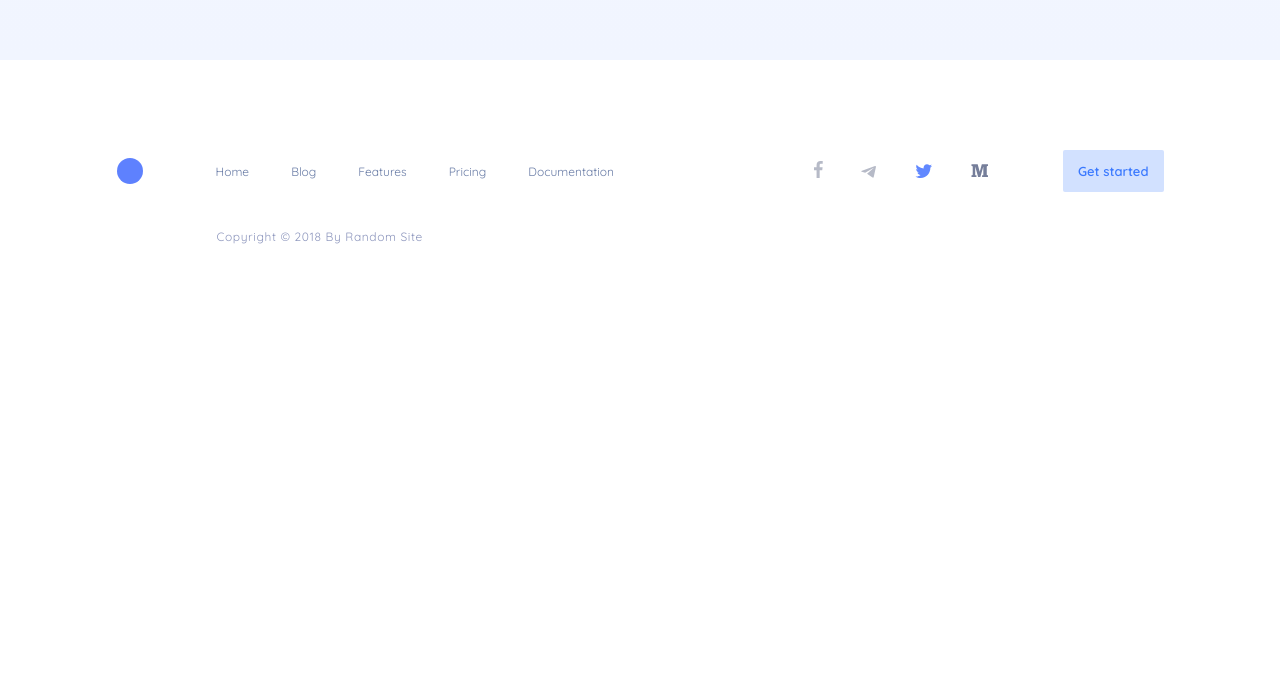
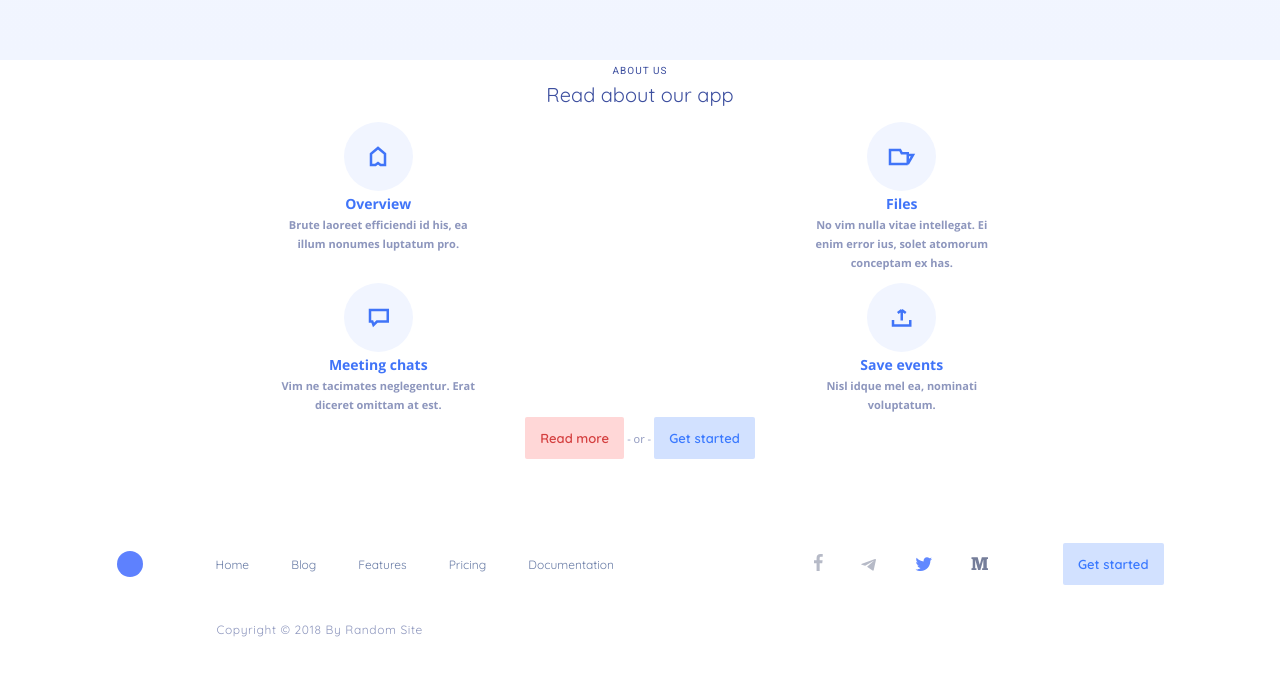
Before and after one commit to YevhenMoiseienko/IncreaseYourProductivity, a website: page index.html in a window 1280 px wide. Shown: the part 1520-2196 px from the top of the page. Before the commit the page ends 1857 px from the top, so only its background shows below. Drawn offline with nearby package versions, Linux system fonts and the light colour scheme.

Commit message:
no message

```diff
--- a/index.html
+++ b/index.html
@@ -106,6 +106,70 @@
             </div>
         </div>
         <!-- /.plan -->
+        <div class="about-us">
+            <div class="container">
+                <div class="about-us__main">
+                    <div class="about-us__mark">
+                        <p>ABOUT US</p>
+                    </div>
+                    <div class="about-us__subtitle">
+                        <h3>Read about our app</h3>
+                    </div>
+                    <div class="about-us__block flex">
+                        <div class="about-us__box">
+                            <div class="about-us__box__picture">
+                                <img src="img/aboutUs/home.svg" alt="">
+                            </div>
+                            <div class="about-us__box__title">
+                                <p>Overview</p>
+                            </div>
+                            <div class="about-us__box__text">
+                                <p>Brute laoreet efficiendi id his, ea illum nonumes luptatum pro.</p>
+                            </div>
+                        </div>
+                        <div class="about-us__box">
+                            <div class="about-us__box__picture">
+                                <img src="img/aboutUs/directory.svg" alt="">
+                            </div>
+                            <div class="about-us__box__title">
+                                <p>Files</p>
+                            </div>
+                            <div class="about-us__box__text">
+                                <p>No vim nulla vitae intellegat. Ei enim error ius, solet atomorum conceptam ex has.</p>
+                            </div>
+                        </div>
+                        <div class="about-us__box">
+                            <div class="about-us__box__picture">
+                                <img src="img/aboutUs/message.svg" alt="">
+                            </div>
+                            <div class="about-us__box__title">
+                                <p>Meeting chats</p>
+                            </div>
+                            <div class="about-us__box__text">
+                                <p>Vim ne tacimates neglegentur. Erat diceret omittam at est.</p>
+                            </div>
+                        </div>
+                        <div class="about-us__box">
+                            <div class="about-us__box__picture">
+                                <img src="img/aboutUs/sand.svg" alt="">
+                            </div>
+                            <div class="about-us__box__title">
+                                <p>Save events</p>
+                            </div>
+                            <div class="about-us__box__text">
+                                <p>Nisl idque mel ea, nominati voluptatum.</p>
+                            </div>
+                        </div>
+                    </div>
+                    <div class="about-us__buttons">
+                        <a class="button button_red button_bgPink" href="#">Read more</a>
+                        <span>- or -</span>
+                        <a class="button button_blueDark button_bgPaleBlue" href="#">Get started</a>
+                    </div>
+                </div>
+            </div>
+        </div>
+        <!-- /.about-us -->
     </div>
     <!-- ./content  -->
     <footer class="footer">
--- /dev/null
+++ b/scss/_aboutUs.scss
@@ -0,0 +1,51 @@
+@import "variables";
+.about-us {
+  font-family: $openSans;
+  &__main {
+    padding: 5px 0;
+    text-align: center;
+  }
+  &__mark {
+    font-family: $roboto;
+    font-size: $fz10;
+    line-height: 1.2;
+    letter-spacing: 0.1em;
+    text-transform: uppercase;
+    color: $darkBlue;
+  }
+  &__subtitle{
+    margin: 5px 0 10px;
+  }
+  &__block {
+    flex-wrap: wrap;
+    justify-content: space-around;
+  }
+  &__box {
+    width: calc(100%/2);
+    padding: 5px;
+    &__picture {}
+    &__title {
+      font-weight: 700;
+      font-size: 14px;
+      line-height: 25px;
+      color: $blueMid;
+    }
+    &__text {
+      font-weight: 600;
+      font-size: $fz11;
+      line-height: 1.72;
+      color: $lightGray;
+      max-width: 200px;
+      text-align: center;
+      margin: 0 auto;
+    }
+  }
+  &__buttons {
+    margin-top: 10px;
+    span {
+      font-size: $fz11;
+      line-height: 1.72;
+      color: $lightGray;
+    }
+  }
+}
--- a/scss/_buttons.scss
+++ b/scss/_buttons.scss
@@ -36,6 +36,10 @@
 
   &.button_white {
     color: $white;
+  }
+
+  &.button_blueDark {
+    color: $blueDark;
   }
 
   &.button_minGray {
--- a/scss/_variables.scss
+++ b/scss/_variables.scss
@@ -15,6 +15,7 @@ $pink: #FFD7D7;
 $white: #ffffff;
 $lightBlue: #4D6CE1;
 $blueLight: #D8E3FE;
+$blueMid: #4074F8;
 $gradient: linear-gradient(180deg, #F4F7FF 0%, #F1F5FF 100%);
 
 $fz48: 48px;
--- a/scss/main.scss
+++ b/scss/main.scss
@@ -11,3 +11,4 @@
 @import "top";
 @import "sponsors";
 @import "plan";
+@import "aboutUs";
```
Also changed, not shown: css/main.css, css/main.min.css, img/aboutUs/directory.svg (added), img/aboutUs/home.svg (added), img/aboutUs/message.svg (added), img/aboutUs/sand.svg (added).
